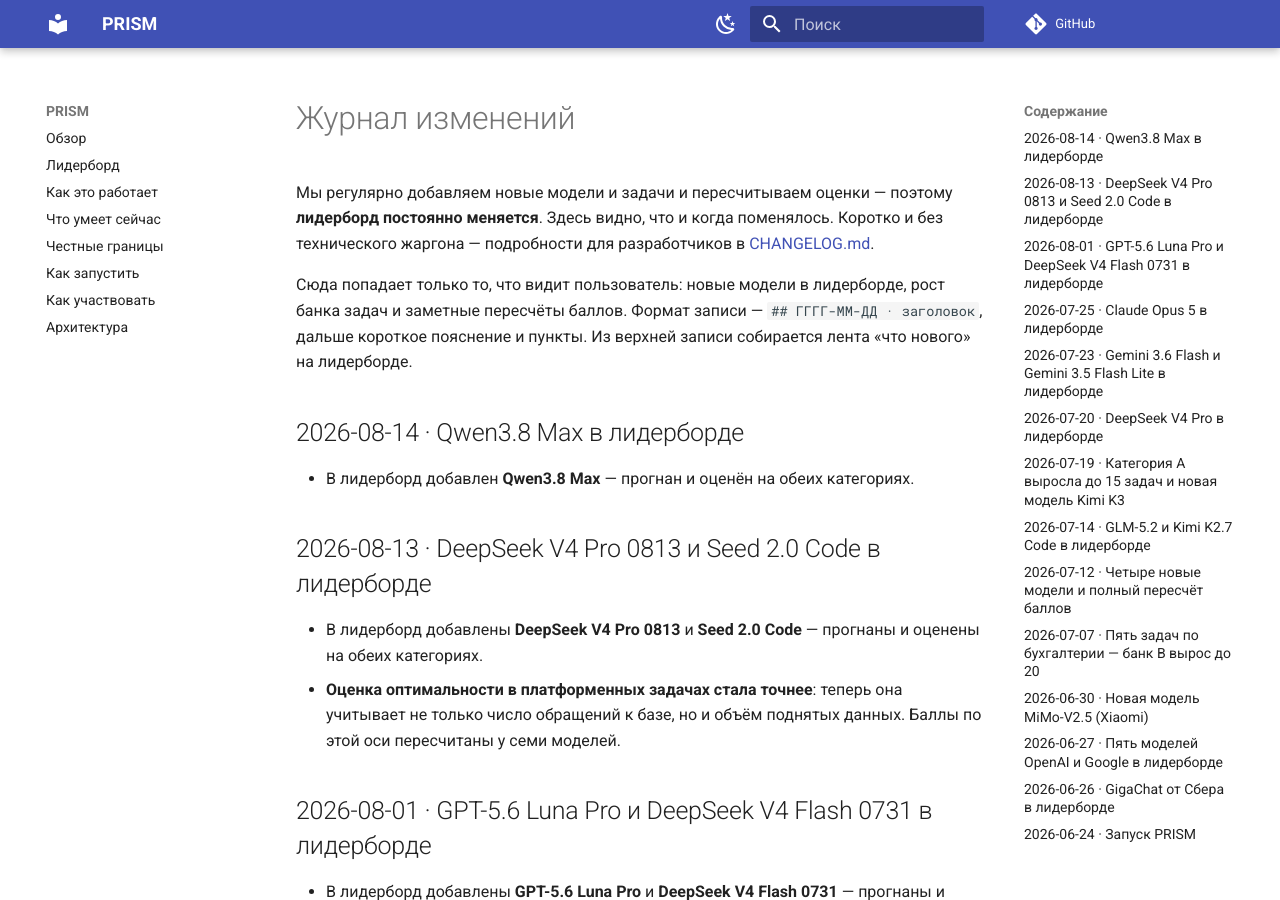
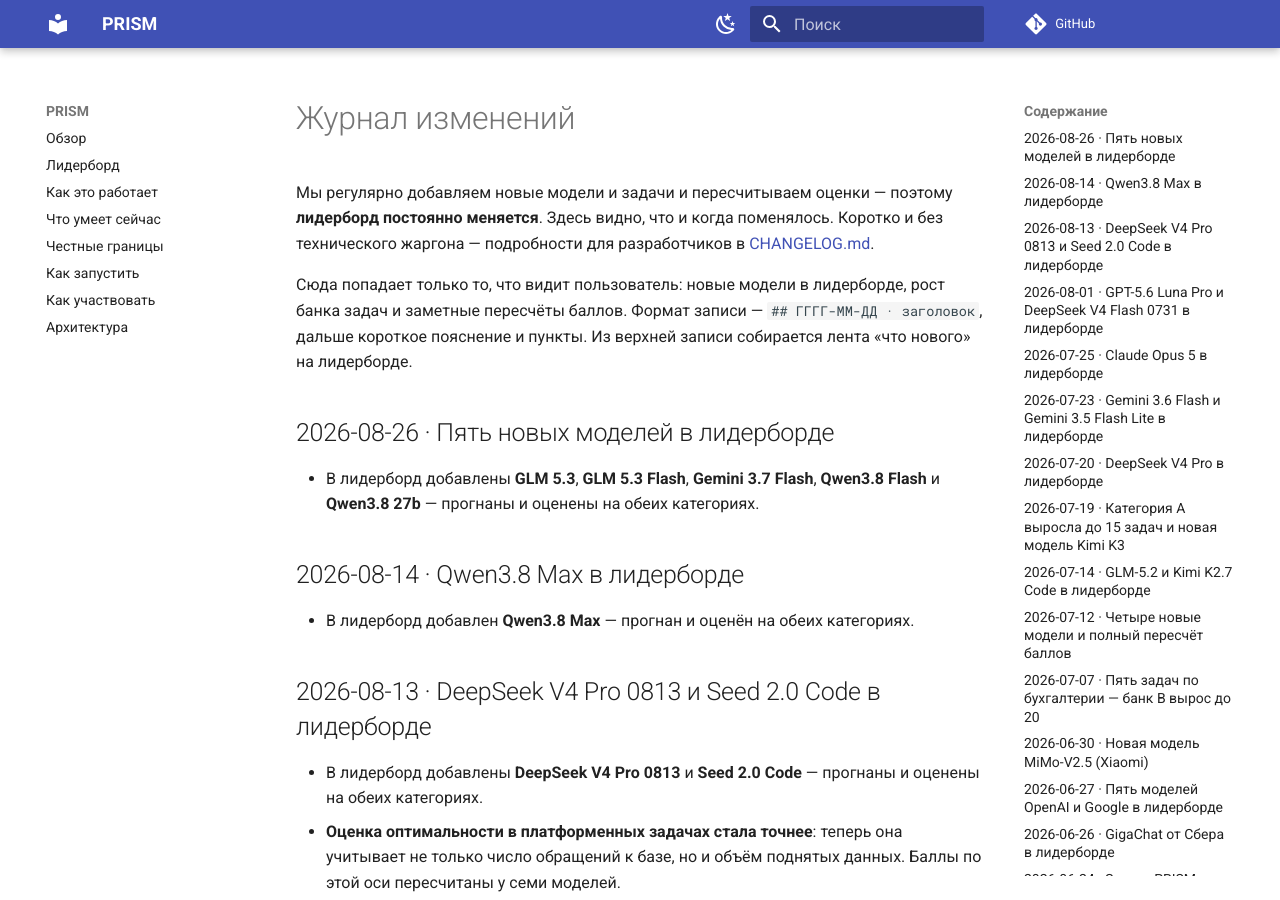
Before and after one commit to genlab-1c/prism, an MkDocs documentation site: the page built from docs/changelog.md, in a window 1280 px wide and 900 px high. Built offline with MkDocs 1.6.1 and Material for MkDocs 9.7.7, drawn with Linux system fonts in a browser that asks for light colours; comment, search, counter and statistics services are not loaded.

Commit message:
docs(changelog): add entry for five new models
26 августа — GLM 5.3 и GLM 5.3 Flash, Gemini 3.7 Flash, Qwen3.8 Flash и 27b в лидерборде.

```diff
--- a/docs/changelog.md
+++ b/docs/changelog.md
@@ -13,6 +13,11 @@
 Сюда попадает только то, что видит пользователь: новые модели в лидерборде, рост банка
 задач и заметные пересчёты баллов. Формат записи — `## ГГГГ-ММ-ДД · заголовок`, дальше
 короткое пояснение и пункты. Из верхней записи собирается лента «что нового» на лидерборде.
+
+## 2026-08-26 · Пять новых моделей в лидерборде
+
+- В лидерборд добавлены **GLM 5.3**, **GLM 5.3 Flash**, **Gemini 3.7 Flash**,
+  **Qwen3.8 Flash** и **Qwen3.8 27b** — прогнаны и оценены на обеих категориях.
 
 ## 2026-08-14 · Qwen3.8 Max в лидерборде
 
```
